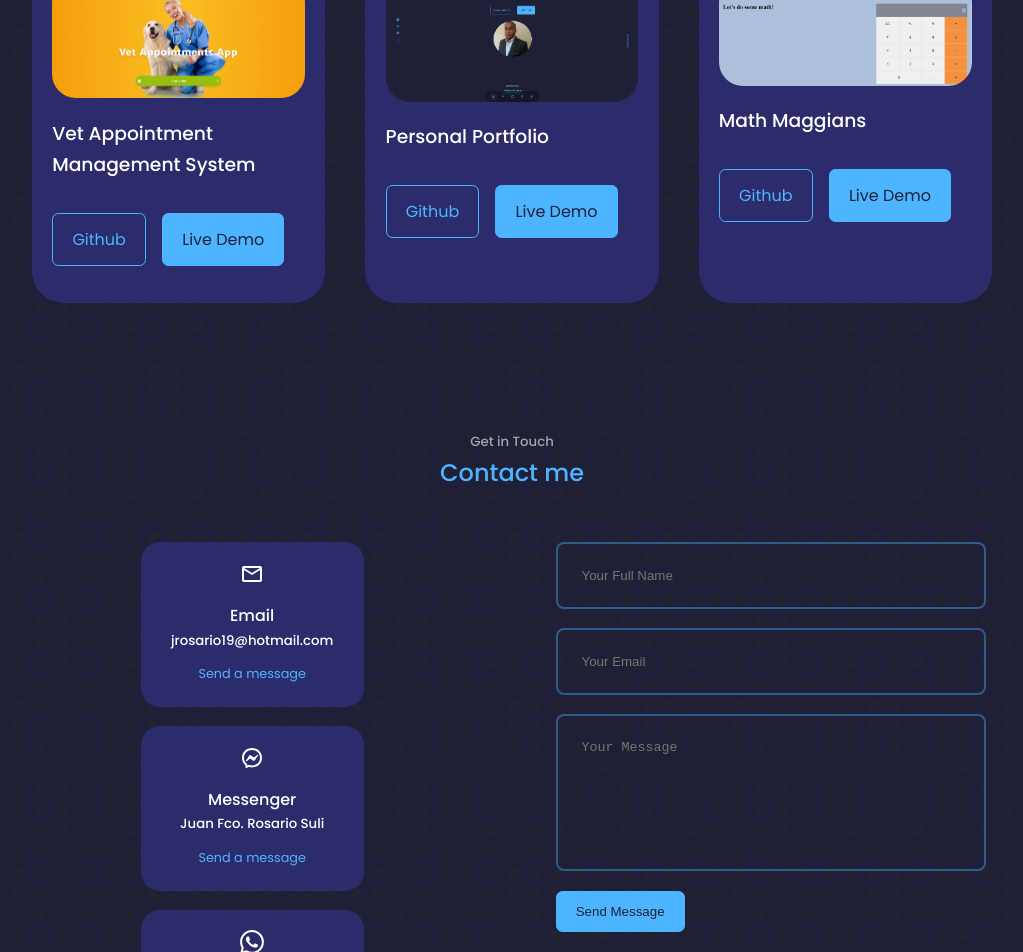
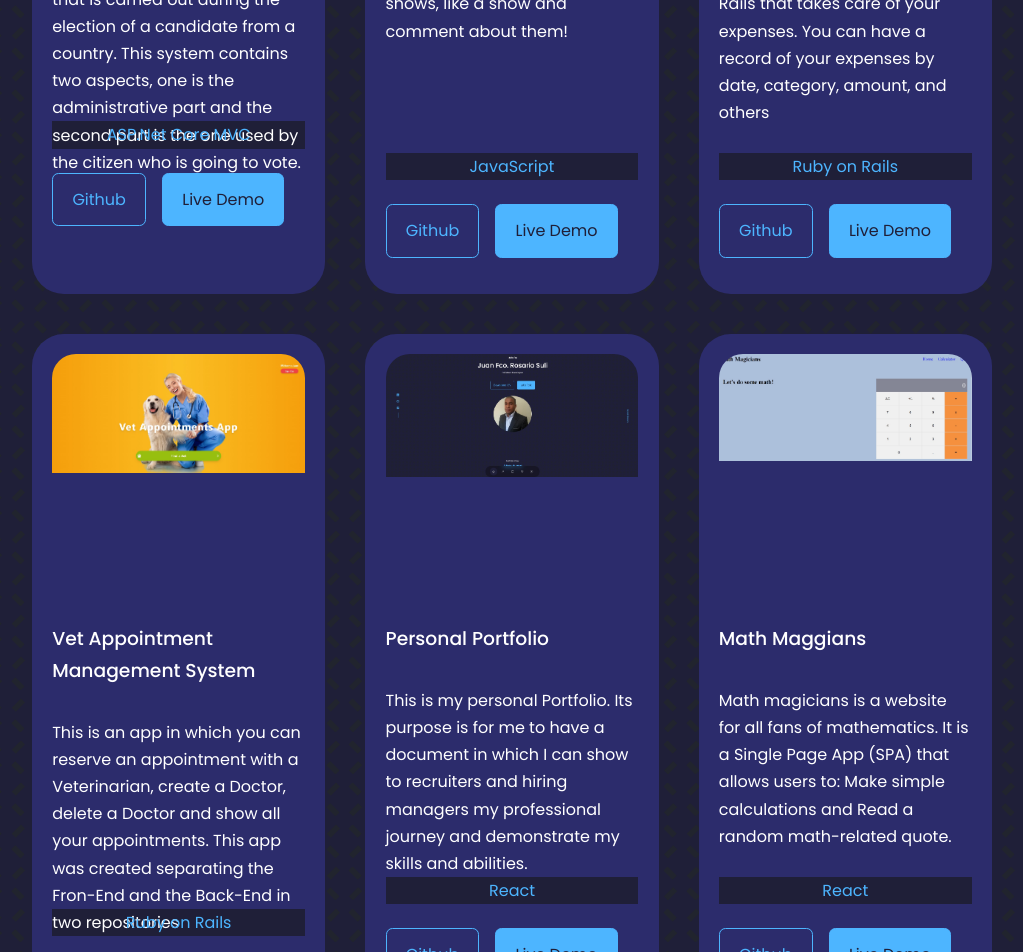
Before and after one commit to jrosario19/portfolio-react, a React (Create React App) app: page / in a window 1280 px wide. Shown: the part 2540-3492 px from the top of the page, without its empty margins (128-1151 px from the left). Built offline with nearby package versions, Linux system fonts and the light colour scheme.

Commit message:
Update portfolio section and readme file

```diff
--- a/src/components/portfolio/Portfolio.jsx
+++ b/src/components/portfolio/Portfolio.jsx
@@ -14,36 +14,48 @@ const listOfWork = [{
   Imge: IMG6,
   Github: 'https://github.com/NeshGogo/Sistema-de-votacion',
   liveLink: 'Unavailable',
+  techs: "ASP.Net Core MVC",
+  desc:"This is a voting system that is based on the entire process that is carried out during the election of a candidate from a country. This system contains two aspects, one is the administrative part and the second part is the one used by the citizen who is going to vote."
 }, {
   Id: '2',
   Title: 'Book for movie and tv show',
   Imge: IMG1,
   Github: 'https://github.com/Trictonicmp/js-capstone-project',
   liveLink: 'https://trictonicmp.github.io/js-capstone-project/',
+  techs: "JavaScript",
+  desc:"Book tv app to keep track of tv shows, like a show and comment about them!"
 }, {
   Id: '3',
   Title: 'Budget Management System',
   Imge: IMG2,
   Github: 'https://github.com/jrosario19/rails-budget',
   liveLink: 'https://tranquil-mesa-74989.herokuapp.com/',
+  techs: "Ruby on Rails",
+  desc:"A Mobile Web App made with Rails that takes care of your expenses. You can have a record of your expenses by date, category, amount, and others"
 }, {
   Id: '4',
   Title: 'Vet Appointment Management System',
   Imge: IMG5,
   Github: 'https://github.com/rskinnerc/vet-appointments-rails',
   liveLink: 'https://vet-appointments.deply.cyou/',
+  techs: "Ruby on Rails",
+  desc:"This is an app in which you can reserve an appointment with a Veterinarian, create a Doctor, delete a Doctor and show all your appointments. This app was created separating the Fron-End and the Back-End in two repositories"
 }, {
   Id: '5',
   Title: 'Personal Portfolio',
   Imge: IMG4,
   Github: 'https://github.com/jrosario19/portfolio-react',
   liveLink: 'Unavailable',
+  techs: "React",
+  desc:"This is my personal Portfolio. Its purpose is for me to have a document in which I can show to recruiters and hiring managers my professional journey and demonstrate my skills and abilities."
 }, {
   Id: '6',
   Title: 'Math Maggians',
   Imge: IMG3,
   Github: 'https://github.com/jrosario19/math-magicians',
   liveLink: 'https://math-juan-rosario.herokuapp.com/',
+  techs: "React",
+  desc:"Math magicians is a website for all fans of mathematics. It is a Single Page App (SPA) that allows users to: Make simple calculations and Read a random math-related quote."
 }];
 
 
@@ -58,11 +70,13 @@ const Portfolio = () => {
        {
         listOfWork.map((item)=>{
           return (
-            <article key={item.Id} className='portfolio__item'>
+        <article key={item.Id} className='portfolio__item'>
           <div className="portfolio__item-image">
             <img src={item.Imge} alt={item.Title} />
           </div>
           <h3>{item.Title}</h3>
+          <p className='paragraph-desc'>{item.desc}</p>
+          <p className='project-tech'>{item.techs}</p>
           <div className="portfolio__item-cta">
             <a href={item.Github} className='btn' target='_blank'>Github</a>
             <a href={item.liveLink} className='btn btn-primary' target='_blank'>Live Demo</a>
--- a/src/components/portfolio/portfolio.css
+++ b/src/components/portfolio/portfolio.css
@@ -20,6 +20,8 @@
 .portfolio__item-image {
   border-radius: 1.5rem;
   overflow: hidden;
+  height: 250px;
+
 }
 
 .portfolio__item h3 {
@@ -32,11 +34,28 @@
   margin-bottom: 1rem;
 }
 
+.paragraph-desc {
+  margin-bottom: 1.5rem;
+  height: 150px;
+}
+
+.project-tech {
+  margin-bottom: 1.5rem;
+  margin-top: 2.5rem;
+  text-align: center;
+  background-color: var(--color-bg);
+  color: var(--color-primary);
+}
+
 /* =============== MEDIA QUERIES (MEDIUM DEVICES) ================= */
 @media screen and (max-width: 1024px) {
   .portfolio__container {
     grid-template-columns: 1fr 1fr;
     gap: 1.2rem;
+  }
+  .paragraph-desc {
+    margin-bottom: 1.5rem;
+    height: 215px;
   }
 }
 
@@ -46,4 +65,8 @@
     grid-template-columns: 1fr;
     gap: 1rem;
   }
+  .paragraph-desc {
+    margin-bottom: 1.5rem;
+    height: 185px;
+  }
 }
```
Also changed, not shown: 2 other files (tests, documents, lock files or other folders).
